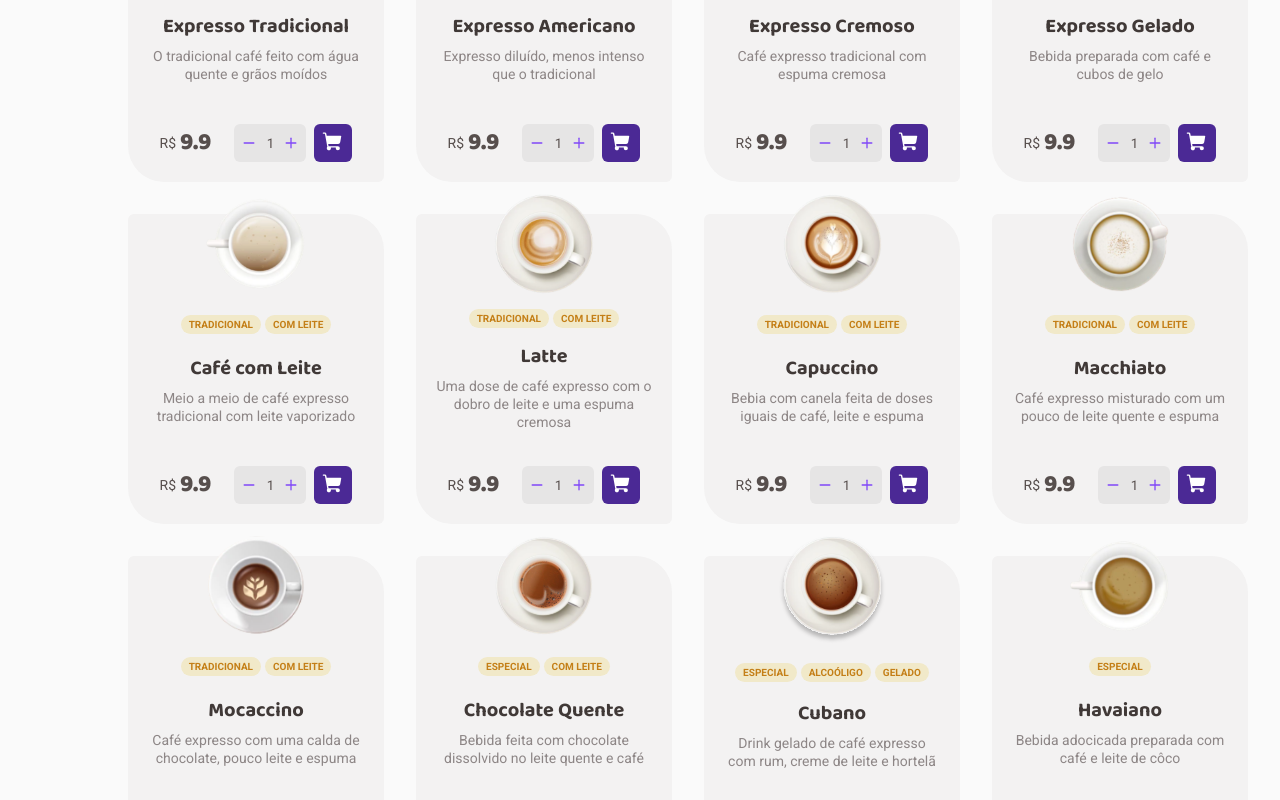
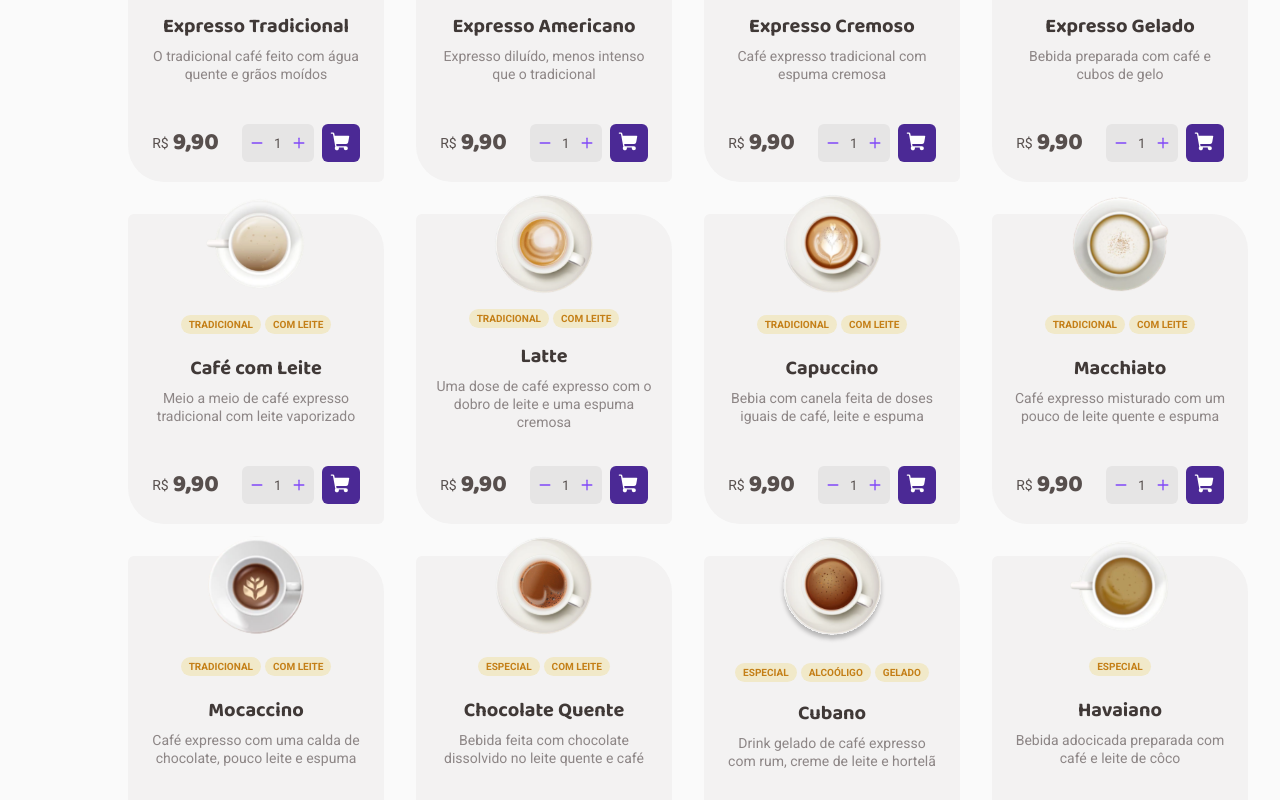
Before and after one commit to MayconSlv/Coffee-Delivery, a React (Vite) app: page / in a window 1280 px wide. Shown: the part 880-1680 px from the top of the page. Built offline with nearby package versions, Linux system fonts and the light colour scheme.

Commit message:
function formated price

```diff
--- a/src/pages/Home/components/CoffeeCard/index.tsx
+++ b/src/pages/Home/components/CoffeeCard/index.tsx
@@ -8,6 +8,7 @@ import {
   FooterButtons,
 } from './style'
 import { QuantityInput } from '../../../../components/QuantityInput'
+import { FormatedMoney } from '../../../../utils/FormatedMoney'
 
 interface Coffee {
   id: number
@@ -23,9 +24,11 @@ interface CoffeeProps {
 }
 
 export function CoffeeCard({ coffee }: CoffeeProps) {
+  const formatedPrice = FormatedMoney(coffee.price)
+
   return (
     <CardContainer>
-      <img src={`/coffees/${coffee.photo}`} alt='' />
+      <img src={`/coffees/${coffee.photo}`} alt="" />
 
       <Tags>
         {coffee.tags.map((tag) => (
@@ -41,13 +44,13 @@ export function CoffeeCard({ coffee }: CoffeeProps) {
       <CardFooter>
         <Price>
           <span>R$</span>
-          <span>{coffee.price}</span>
+          <span>{formatedPrice}</span>
         </Price>
 
         <FooterButtons>
           <QuantityInput />
           <button>
-            <ShoppingCart weight='fill' size={22} />
+            <ShoppingCart weight="fill" size={22} />
           </button>
         </FooterButtons>
       </CardFooter>
--- /dev/null
+++ b/src/utils/FormatedMoney.ts
@@ -0,0 +1,5 @@
+export function FormatedMoney(value: number) {
+  return value.toLocaleString('pt-BR', {
+    minimumFractionDigits: 2,
+  })
+}
```
Also changed, not shown: 1 other file (tests, documents, lock files or other folders).
